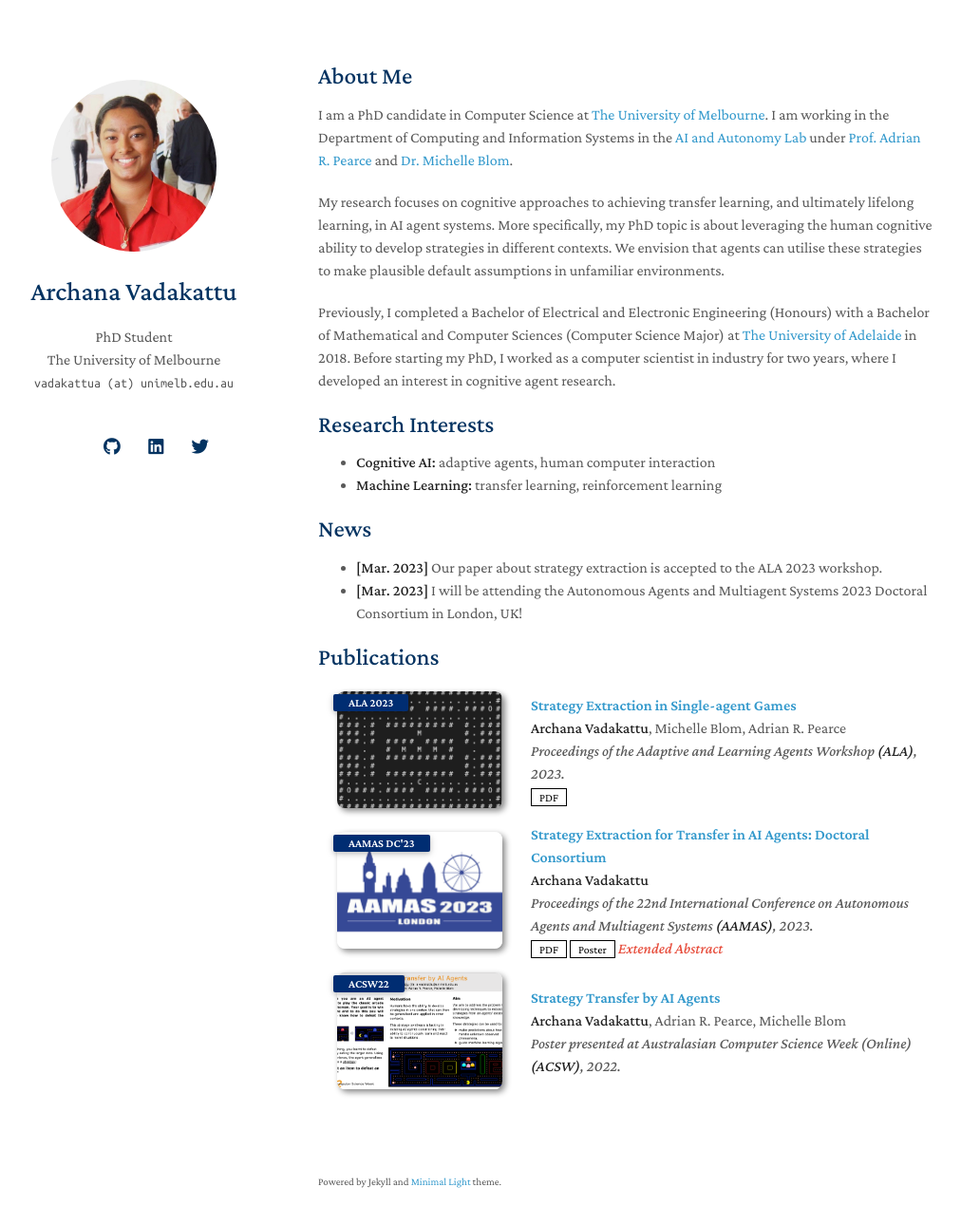
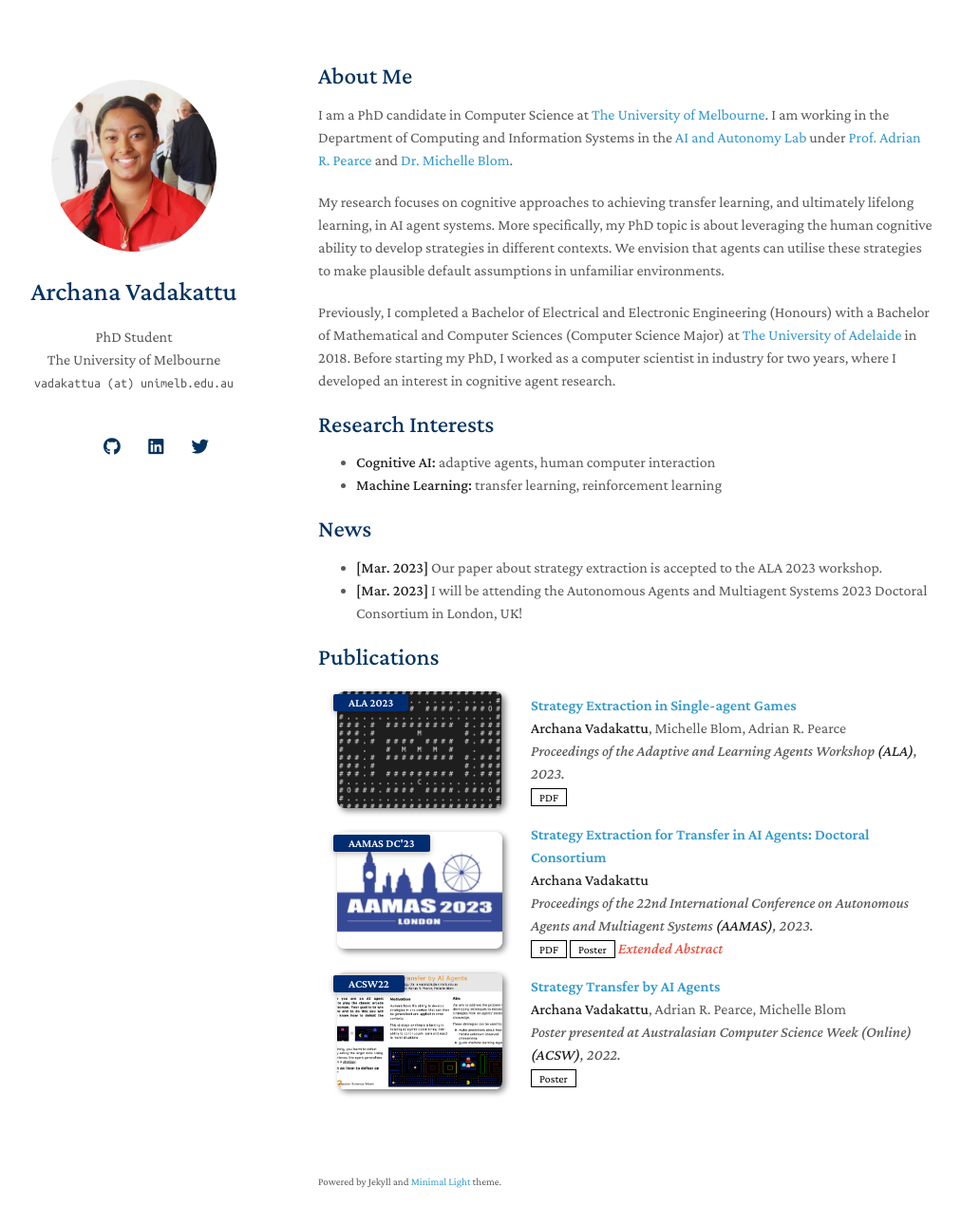
Before and after one commit to archana-venkata/archana-venkata.github.io, a Jekyll site: the page built from index.md, in a window 1280 px wide and 1325 px high. Shown: the top 1290 px of the window at 95% size, without its empty margins (135-1147 px from the left). Built offline with Jekyll 4.4.1, drawn with Linux system fonts in a browser that asks for light colours; nearby versions of some CDN libraries; a style sheet for code colours, icons or effects is not loaded; our own code applies the rules of GitHub Pages for plain Markdown files.

Commit message:
Update publication links

```diff
--- a/_includes/publications.md
+++ b/_includes/publications.md
@@ -12,7 +12,7 @@
   </div>
 
   <div class="col-sm-9" style="position: relative;padding-right: 15px;padding-left: 20px;">
-    <div class="title"><a href="https://alaworkshop2023.github.io/#accepted">Strategy Extraction in Single-agent Games</a></div>
+    <div class="title"><a href="https://arxiv.org/abs/2305.12623">Strategy Extraction in Single-agent Games</a></div>
     <div class="author"><strong>Archana Vadakattu</strong>, Michelle Blom, Adrian R. Pearce</div>
     <div class="periodical"><em>Proceedings of the Adaptive and Learning Agents Workshop <strong>(ALA)</strong>, 2023.</em></div>
     <div class="links">
@@ -32,7 +32,7 @@
   </div>
 
   <div class="col-sm-9" style="position: relative;padding-right: 15px;padding-left: 20px;">
-    <div class="title"><a href="https://aamas2023.soton.ac.uk/program/accepted-papers/#dc-track"> Strategy Extraction for Transfer in AI Agents: Doctoral Consortium</a></div>
+    <div class="title"><a href="https://dl.acm.org/doi/10.5555/3545946.3599133"> Strategy Extraction for Transfer in AI Agents: Doctoral Consortium</a></div>
     <div class="author"><strong>Archana Vadakattu</strong></div>
     <div class="periodical"><em>Proceedings of the 22nd International Conference on Autonomous Agents and Multiagent Systems <strong>(AAMAS)</strong>, 2023.</em></div>
     <div class="links">
@@ -55,9 +55,12 @@
   </div>
 
   <div class="col-sm-9" style="position: relative;padding-right: 15px;padding-left: 20px;">
-    <div class="title"><a href="https://acsw.core.edu.au/wp-content/uploads/2022/12/9.-Strategy-Transfer-by-AI-Agent-1-of-2-Collated.pdf">Strategy Transfer by AI Agents</a></div>
+    <div class="title"><a href="https://acsw.core.edu.au/2022-home/2022-posters-2">Strategy Transfer by AI Agents</a></div>
     <div class="author"><strong>Archana Vadakattu</strong>,  Adrian R. Pearce, Michelle Blom</div>
     <div class="periodical"><em> Poster presented at Australasian Computer Science Week (Online) <strong>(ACSW)</strong>, 2022.</em></div>
+    <div class="links">
+      <a href="https://acsw.core.edu.au/wp-content/uploads/2022/12/9.-Strategy-Transfer-by-AI-Agent-1-of-2-Collated.pdf" class="btn btn-sm z-depth-0" role="button" target="_blank" style="font-size:12px;">Poster</a>
+    </div>
   </div>
 </div>
 </li>
```
